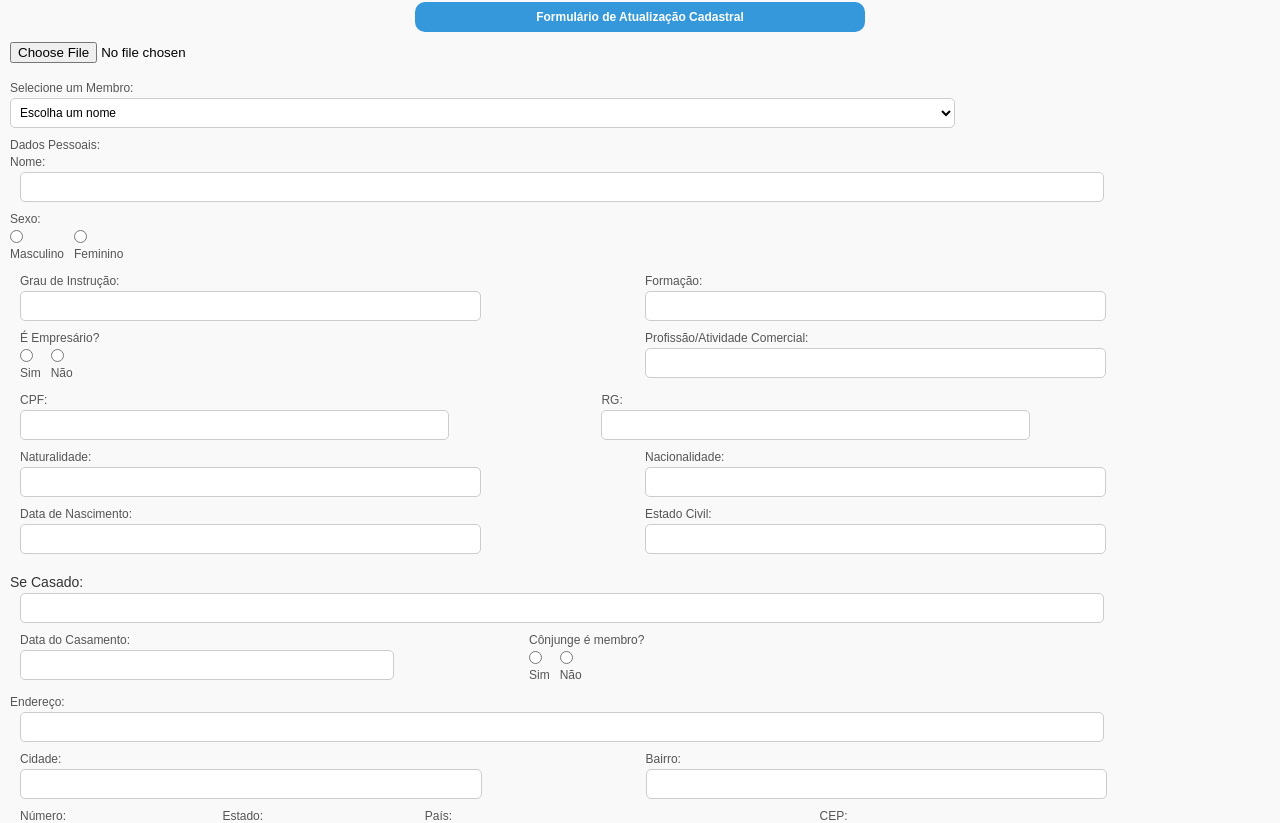
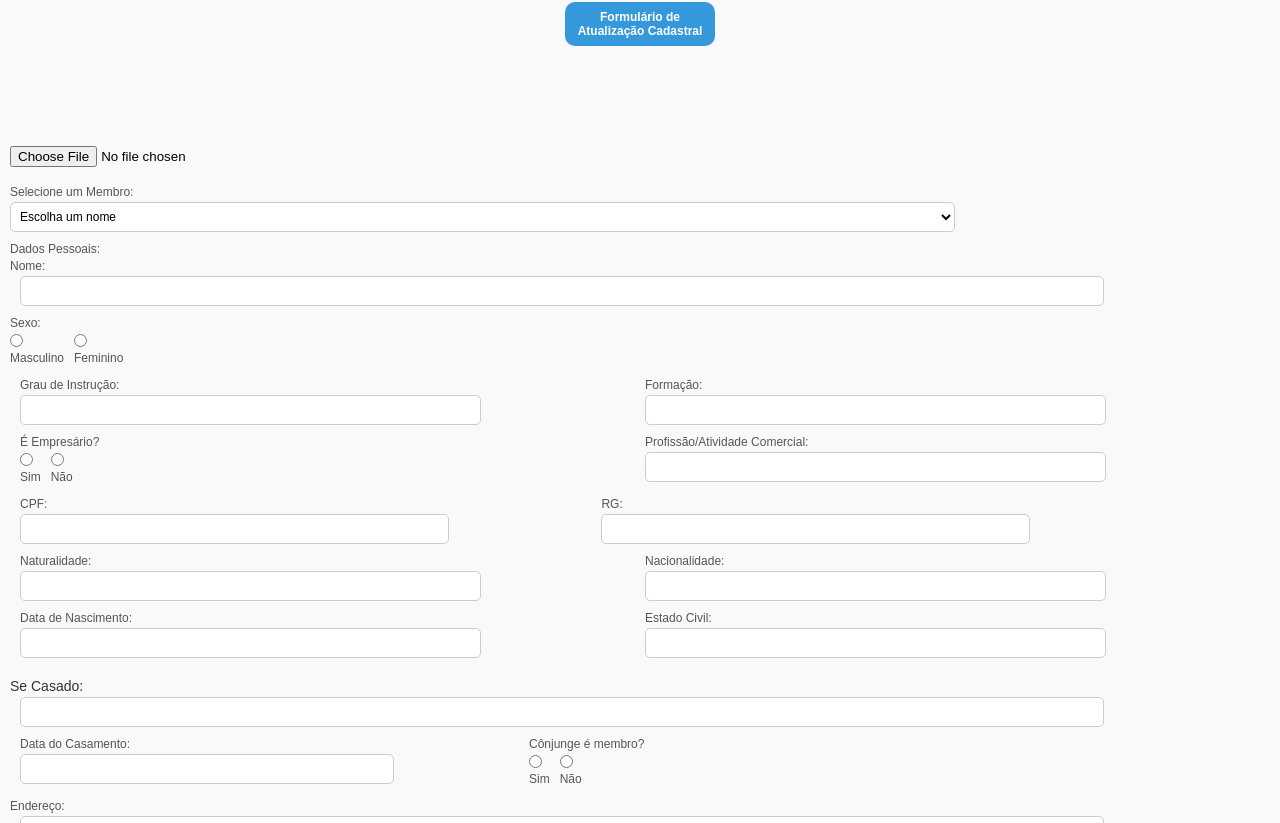
Before and after one commit to savioarthur00/Formulario_JS, a website: page index.html in a window 1280 px wide. Shown: the part 132-955 px from the top of the page. Drawn offline with Linux system fonts and the light colour scheme.

Commit message:
Update style.css

```diff
--- a/style.css
+++ b/style.css
@@ -31,8 +31,8 @@
       display: inline-block; /* Para o fundo cobrir apenas o conteúdo */
       margin-bottom: 150px;
       display: block;
-      margin: 0 auto 10px auto;
-      max-width: 450px;
+      margin: 0 auto 100px auto;
+      max-width: 150px;
 
  }
 
```
